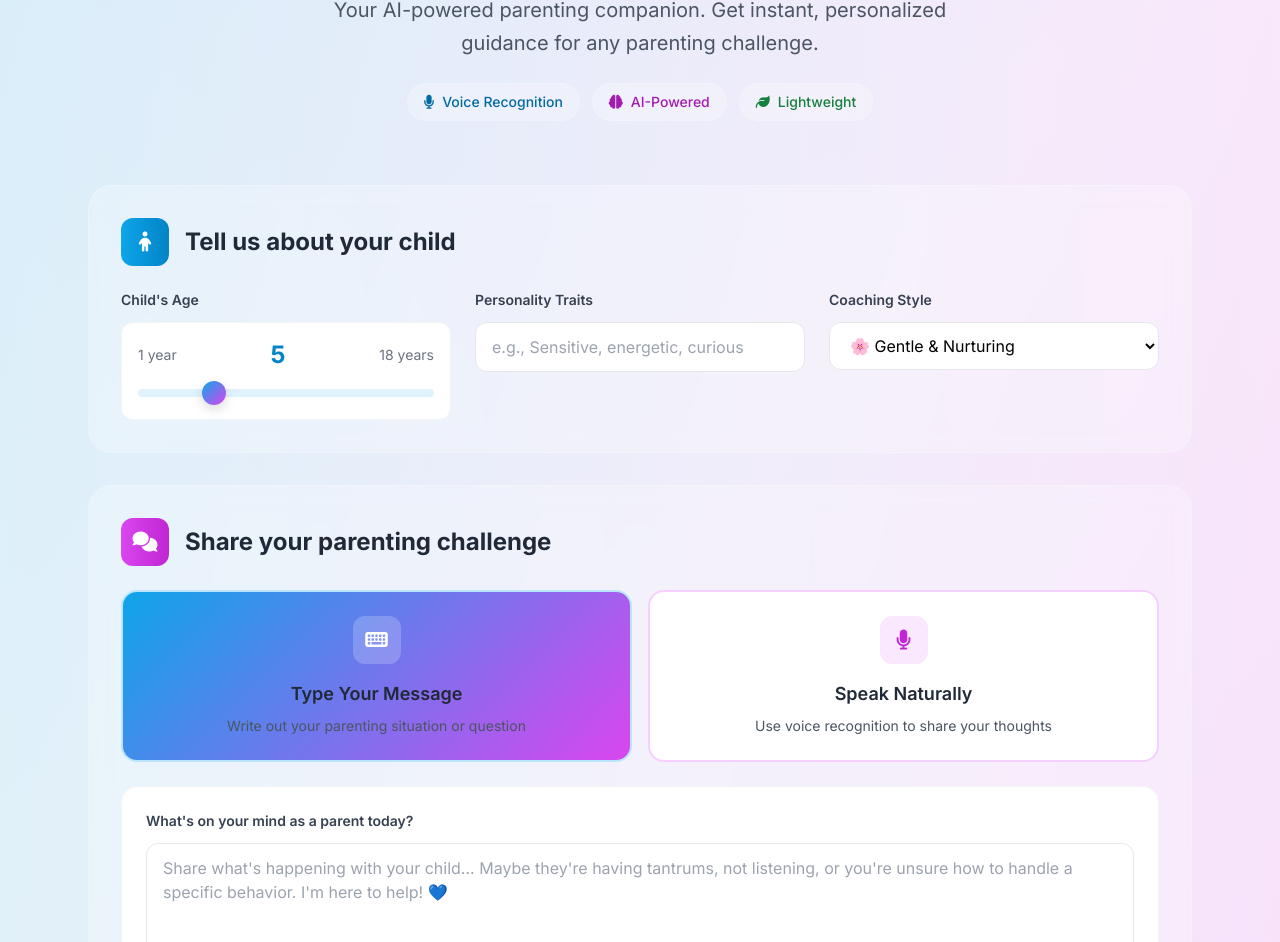
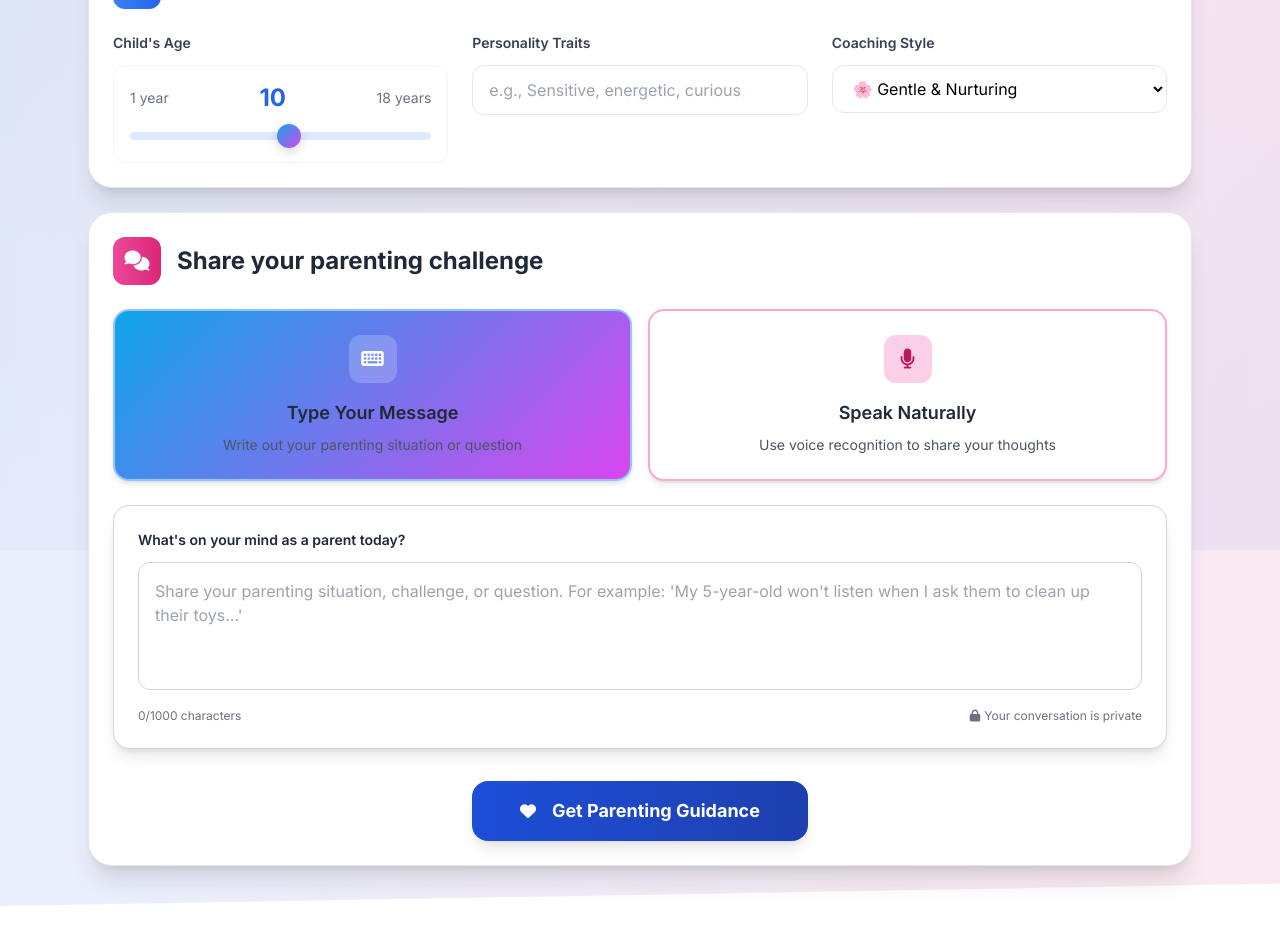
Before and after one commit to Hemkum44/Parent_Pulse, a website: page index.html in a window 1280 px wide. Shown: the part 250-1192 px from the top of the page. Drawn offline with nearby package versions, Linux system fonts and the light colour scheme.

Commit message:
SOme UI changes

```diff
--- a/index.html
+++ b/index.html
@@ -16,28 +16,28 @@
                     },
                     colors: {
                         primary: {
-                            50: '#f0f9ff',
-                            100: '#e0f2fe',
-                            200: '#bae6fd',
-                            300: '#7dd3fc',
-                            400: '#38bdf8',
-                            500: '#0ea5e9',
-                            600: '#0284c7',
-                            700: '#0369a1',
-                            800: '#075985',
-                            900: '#0c4a6e',
+                            50: '#eff6ff',
+                            100: '#dbeafe',
+                            200: '#bfdbfe',
+                            300: '#93c5fd',
+                            400: '#60a5fa',
+                            500: '#3b82f6',
+                            600: '#2563eb',
+                            700: '#1d4ed8',
+                            800: '#1e40af',
+                            900: '#1e3a8a',
                         },
                         accent: {
-                            50: '#fdf4ff',
-                            100: '#fae8ff',
-                            200: '#f5d0fe',
-                            300: '#f0abfc',
-                            400: '#e879f9',
-                            500: '#d946ef',
-                            600: '#c026d3',
-                            700: '#a21caf',
-                            800: '#86198f',
-                            900: '#701a75',
+                            50: '#fdf2f8',
+                            100: '#fce7f3',
+                            200: '#fbcfe8',
+                            300: '#f9a8d4',
+                            400: '#f472b6',
+                            500: '#ec4899',
+                            600: '#db2777',
+                            700: '#be185d',
+                            800: '#9d174d',
+                            900: '#831843',
                         }
                     },
                     animation: {
@@ -68,9 +68,10 @@
             50% { transform: translateY(-10px); }
         }
         .glass-effect {
-            background: rgba(255, 255, 255, 0.25);
+            background: rgba(255, 255, 255, 0.95);
             backdrop-filter: blur(10px);
-            border: 1px solid rgba(255, 255, 255, 0.18);
+            border: 1px solid rgba(0, 0, 0, 0.1);
+            box-shadow: 0 8px 32px rgba(0, 0, 0, 0.1);
         }
         .gradient-text {
             background: linear-gradient(135deg, #667eea 0%, #764ba2 100%);
@@ -109,36 +110,39 @@
         }
     </style>
 </head>
-<body class="font-inter bg-gradient-to-br from-primary-50 via-white to-accent-50 min-h-screen">
+<body class="font-inter min-h-screen">
+    <div class="fixed inset-0 bg-gradient-to-br from-slate-100 via-gray-50 to-blue-50 -z-10"></div>
     <!-- Hero Section -->
     <div class="relative overflow-hidden">
         <div class="absolute inset-0 bg-gradient-to-r from-primary-600/10 to-accent-600/10 transform -skew-y-1 origin-top-left"></div>
-        <div class="relative container mx-auto px-6 py-16 max-w-6xl">
-            <div class="text-center mb-16 animate-fade-in">
-                <div class="inline-flex items-center justify-center w-20 h-20 bg-gradient-to-r from-primary-500 to-accent-500 rounded-full mb-6 animate-float">
-                    <i class="fas fa-heart text-white text-2xl"></i>
+        <div class="relative container mx-auto px-6 py-4 max-w-6xl">
+        <!-- Hero Section -->
+        <div class="text-center py-4 px-6">
+            <div class="mb-4">
+                <div class="flex items-center justify-center mb-2">
+                    <div class="floating-heart w-8 h-8 bg-gradient-to-r from-pink-500 to-red-500 rounded-full flex items-center justify-center animate-float mr-3">
+                        <i class="fas fa-heart text-white text-sm"></i>
+                    </div>
+                    <h1 class="text-3xl md:text-4xl font-bold bg-gradient-to-r from-primary-700 to-accent-700 bg-clip-text text-transparent animate-fade-in">
+                        ParentPulse
+                    </h1>
                 </div>
-                <h1 class="text-6xl font-bold gradient-text mb-4">
-                    ParentPulse
-                </h1>
-                <p class="text-xl text-gray-600 mb-6 max-w-2xl mx-auto leading-relaxed">
-                    Your AI-powered parenting companion. Get instant, personalized guidance for any parenting challenge.
+                <p class="text-base md:text-lg text-gray-700 font-medium animate-fade-in mb-2" style="animation-delay: 0.2s;">
+                    Your AI-powered parenting companion
                 </p>
-                <div class="flex flex-wrap justify-center gap-3 mb-8">
-                    <span class="glass-effect px-4 py-2 rounded-full text-sm font-medium text-primary-700">
-                        <i class="fas fa-microphone mr-2"></i>Voice Recognition
-                    </span>
+                <div class="flex justify-center space-x-3">
                     <span class="glass-effect px-4 py-2 rounded-full text-sm font-medium text-accent-700">
                         <i class="fas fa-brain mr-2"></i>AI-Powered
                     </span>
                     <span class="glass-effect px-4 py-2 rounded-full text-sm font-medium text-green-700">
-                        <i class="fas fa-leaf mr-2"></i>Lightweight
+                        <i class="fas fa-graduation-cap mr-2"></i>Expert Advice
                     </span>
+                </div>
                 </div>
             </div>
 
             <!-- Child Profile Section -->
-            <div class="glass-effect rounded-3xl p-8 mb-8 animate-slide-up">
+            <div class="bg-white rounded-3xl p-6 mb-6 shadow-xl border border-gray-200 animate-slide-up">
                 <div class="flex items-center mb-6">
                     <div class="w-12 h-12 bg-gradient-to-r from-primary-500 to-primary-600 rounded-xl flex items-center justify-center mr-4">
                         <i class="fas fa-child text-white text-xl"></i>
@@ -152,10 +156,10 @@
                         <div class="bg-white rounded-xl p-4 border border-gray-100">
                             <div class="flex items-center justify-between mb-2">
                                 <span class="text-sm text-gray-500">1 year</span>
-                                <span id="age-display" class="text-2xl font-bold text-primary-600">5</span>
+                                <span id="age-display" class="text-2xl font-bold text-primary-600">10</span>
                                 <span class="text-sm text-gray-500">18 years</span>
                             </div>
-                            <input type="range" id="child-age" min="1" max="18" value="5"
+                            <input type="range" id="child-age" min="1" max="18" value="10"
                                    class="w-full h-2 bg-primary-100 rounded-lg appearance-none cursor-pointer slider">
                         </div>
                     </div>
@@ -178,8 +182,8 @@
                 </div>
             </div>
 
-            <!-- Input Mode Selection -->
-            <div class="glass-effect rounded-3xl p-8 mb-8 animate-slide-up">
+            <!-- Input Method Section -->
+            <div class="bg-white rounded-3xl p-6 mb-6 shadow-xl border border-gray-200 animate-slide-up">
                 <div class="flex items-center mb-6">
                     <div class="w-12 h-12 bg-gradient-to-r from-accent-500 to-accent-600 rounded-xl flex items-center justify-center mr-4">
                         <i class="fas fa-comments text-white text-xl"></i>
@@ -190,9 +194,9 @@
                 <div class="grid md:grid-cols-2 gap-4 mb-6">
                     <label class="relative cursor-pointer group">
                         <input type="radio" name="input-mode" value="text" checked class="sr-only">
-                        <div class="input-mode-card bg-white border-2 border-primary-200 rounded-2xl p-6 transition-all duration-200 group-hover:border-primary-400 group-hover:shadow-lg">
-                            <div class="icon-bg flex items-center justify-center w-12 h-12 bg-primary-100 rounded-xl mb-4 mx-auto group-hover:bg-primary-200 transition-colors">
-                                <i class="fas fa-keyboard text-primary-600 text-xl"></i>
+                        <div class="input-mode-card bg-white border-2 border-primary-300 rounded-2xl p-6 transition-all duration-200 group-hover:border-primary-500 group-hover:shadow-xl shadow-md">
+                            <div class="icon-bg flex items-center justify-center w-12 h-12 bg-primary-200 rounded-xl mb-4 mx-auto group-hover:bg-primary-300 transition-colors">
+                                <i class="fas fa-keyboard text-primary-700 text-xl"></i>
                             </div>
                             <h3 class="text-lg font-semibold text-gray-800 text-center mb-2">Type Your Message</h3>
                             <p class="text-sm text-gray-600 text-center">Write out your parenting situation or question</p>
@@ -201,9 +205,9 @@
 
                     <label class="relative cursor-pointer group">
                         <input type="radio" name="input-mode" value="voice" class="sr-only">
-                        <div class="input-mode-card bg-white border-2 border-accent-200 rounded-2xl p-6 transition-all duration-200 group-hover:border-accent-400 group-hover:shadow-lg">
-                            <div class="icon-bg flex items-center justify-center w-12 h-12 bg-accent-100 rounded-xl mb-4 mx-auto group-hover:bg-accent-200 transition-colors">
-                                <i class="fas fa-microphone text-accent-600 text-xl"></i>
+                        <div class="input-mode-card bg-white border-2 border-accent-300 rounded-2xl p-6 transition-all duration-200 group-hover:border-accent-500 group-hover:shadow-xl shadow-md">
+                            <div class="icon-bg flex items-center justify-center w-12 h-12 bg-accent-200 rounded-xl mb-4 mx-auto group-hover:bg-accent-300 transition-colors">
+                                <i class="fas fa-microphone text-accent-700 text-xl"></i>
                             </div>
                             <h3 class="text-lg font-semibold text-gray-800 text-center mb-2">Speak Naturally</h3>
                             <p class="text-sm text-gray-600 text-center">Use voice recognition to share your thoughts</p>
@@ -213,16 +217,17 @@
 
                 <!-- Text Input Section -->
                 <div id="text-input-section" class="space-y-4">
-                    <div class="bg-white rounded-2xl p-6 border border-gray-100">
-                        <label for="user-text" class="block text-sm font-semibold text-gray-700 mb-3">
+                    <div class="bg-white rounded-2xl p-6 border border-gray-300 shadow-lg">
+                        <label for="user-text" class="block text-sm font-semibold text-gray-800 mb-3">
                             What's on your mind as a parent today?
                         </label>
-                        <textarea id="user-text" rows="5"
-                                  placeholder="Share what's happening with your child... Maybe they're having tantrums, not listening, or you're unsure how to handle a specific behavior. I'm here to help! 💙"
-                                  class="w-full px-4 py-3 border border-gray-200 rounded-xl focus:outline-none focus:ring-2 focus:ring-primary-500 focus:border-transparent resize-none transition-all duration-200 text-gray-700"></textarea>
+                        <textarea id="user-text"
+                                  placeholder="Share your parenting situation, challenge, or question. For example: 'My 5-year-old won't listen when I ask them to clean up their toys...'"
+                                  class="w-full h-32 p-4 border border-gray-300 rounded-xl resize-none focus:outline-none focus:ring-2 focus:ring-primary-600 focus:border-transparent transition-all duration-200 text-gray-800"
+                                  maxlength="1000"></textarea>
                         <div class="flex justify-between items-center mt-3">
-                            <p class="text-xs text-gray-500">Press Ctrl+Enter to submit</p>
-                            <div class="flex items-center text-xs text-gray-400">
+                            <span id="char-count" class="text-xs text-gray-500">0/1000 characters</span>
+                            <div class="flex items-center text-xs text-gray-500">
                                 <i class="fas fa-lock mr-1"></i>
                                 <span>Your conversation is private</span>
                             </div>
@@ -232,7 +237,7 @@
 
                 <!-- Voice Input Section -->
                 <div id="voice-input-section" class="space-y-6 hidden">
-                    <div class="bg-white rounded-2xl p-8 border border-gray-100 text-center">
+                    <div class="bg-white rounded-3xl shadow-2xl p-8 border border-gray-200 animate-fade-in text-center">
                         <div class="mb-6">
                             <button id="record-btn"
                                     class="relative bg-gradient-to-r from-red-500 to-red-600 hover:from-red-600 hover:to-red-700 text-white font-bold py-4 px-8 rounded-full transition-all duration-300 shadow-lg hover:shadow-xl transform hover:scale-105">
@@ -260,14 +265,13 @@
                 <!-- Submit Button -->
                 <div class="text-center mt-8">
                     <button id="submit-btn"
-                            class="bg-gradient-to-r from-primary-600 to-primary-700 hover:from-primary-700 hover:to-primary-800 text-white font-bold py-4 px-12 rounded-2xl transition-all duration-300 shadow-lg hover:shadow-xl transform hover:scale-105 disabled:opacity-50 disabled:cursor-not-allowed disabled:transform-none">
+                            class="bg-gradient-to-r from-primary-700 to-primary-800 hover:from-primary-800 hover:to-primary-900 text-white font-bold py-4 px-12 rounded-2xl transition-all duration-300 shadow-lg hover:shadow-xl transform hover:scale-105 disabled:opacity-50 disabled:cursor-not-allowed disabled:transform-none">
                         <span id="submit-spinner" class="hidden">
                             <i class="fas fa-spinner fa-spin mr-3"></i>
                         </span>
                         <i class="fas fa-heart mr-3"></i>
                         <span id="submit-text" class="text-lg">Get Parenting Guidance</span>
                     </button>
-                    <p class="text-sm text-gray-500 mt-3">Powered by AI • Responses in seconds</p>
                 </div>
             </div>
         </div>
@@ -321,7 +325,7 @@
             </div>
 
             <!-- AI Advice -->
-            <div id="advice-result" class="hidden glass-effect rounded-2xl p-6 animate-slide-up">
+            <div id="advice-section" class="hidden bg-white rounded-2xl p-6 mb-8 shadow-xl border border-gray-200 animate-slide-up">
                 <div class="flex items-center mb-4">
                     <div class="w-10 h-10 bg-gradient-to-r from-yellow-500 to-orange-500 rounded-xl flex items-center justify-center mr-3">
                         <i class="fas fa-lightbulb text-white"></i>
@@ -332,16 +336,16 @@
             </div>
 
             <!-- Follow-up Section -->
-            <div id="followup-section" class="hidden glass-effect rounded-2xl p-6 animate-slide-up">
+            <div id="followup-section" class="hidden bg-white rounded-2xl p-6 shadow-xl border border-gray-200 animate-slide-up">
                 <div class="flex items-center mb-6">
-                    <div class="w-10 h-10 bg-gradient-to-r from-blue-500 to-indigo-500 rounded-xl flex items-center justify-center mr-3">
+                    <div class="w-10 h-10 bg-gradient-to-r from-indigo-500 to-indigo-600 rounded-xl flex items-center justify-center mr-3">
                         <i class="fas fa-comments text-white"></i>
                     </div>
                     <h3 class="text-lg font-semibold text-gray-800">Continue the Conversation</h3>
                 </div>
 
                 <!-- Conversation History -->
-                <div id="conversation-history" class="max-h-64 overflow-y-auto space-y-4 mb-6 p-4 bg-white rounded-xl border border-gray-100"></div>
+                <div id="conversation-history" class="max-h-64 overflow-y-auto space-y-4 mb-6 p-4 bg-gray-50 rounded-xl border border-gray-200 shadow-inner"></div>
 
                 <!-- Quick Follow-up Buttons -->
                 <div class="flex flex-wrap gap-3 mb-6">
@@ -373,20 +377,15 @@
         </div>
 
         <!-- Footer -->
-        <div class="text-center py-12 text-gray-500">
+        <div class="bg-white/80 backdrop-blur-sm border-t border-gray-200 text-center py-8 text-gray-500 mt-12">
             <div class="max-w-md mx-auto">
                 <div class="flex justify-center items-center mb-4">
-                    <div class="w-8 h-8 bg-gradient-to-r from-primary-500 to-accent-500 rounded-full flex items-center justify-center mr-3">
+                    <div class="w-8 h-8 bg-gradient-to-r from-primary-600 to-accent-600 rounded-full flex items-center justify-center mr-3">
                         <i class="fas fa-heart text-white text-sm"></i>
                     </div>
                     <span class="font-semibold text-gray-600">ParentPulse</span>
                 </div>
-                <p class="text-sm mb-2">Modern Node.js Backend | Powered by Google Gemini & Web Speech API</p>
                 <div class="flex justify-center items-center space-x-4 text-xs">
-                    <span class="flex items-center">
-                        <i class="fas fa-code mr-1"></i>
-                        4 dependencies only
-                    </span>
                     <span class="flex items-center">
                         <i class="fas fa-shield-alt mr-1"></i>
                         Privacy-focused
--- a/script.js
+++ b/script.js
@@ -19,7 +19,7 @@ const transcriptionText = document.getElementById('transcription-text');
 const emotionResult = document.getElementById('emotion-result');
 const emotionLabel = document.getElementById('emotion-label');
 const emotionScore = document.getElementById('emotion-score');
-const adviceResult = document.getElementById('advice-result');
+const adviceResult = document.getElementById('advice-section');
 const adviceText = document.getElementById('advice-text');
 const followupSection = document.getElementById('followup-section');
 const conversationHistory = document.getElementById('conversation-history');
```
